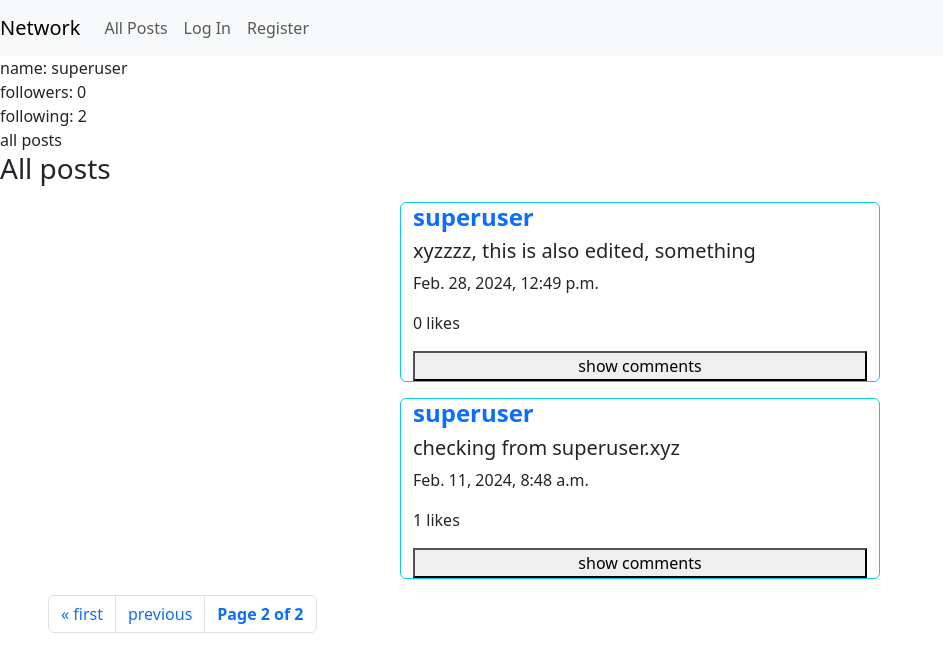
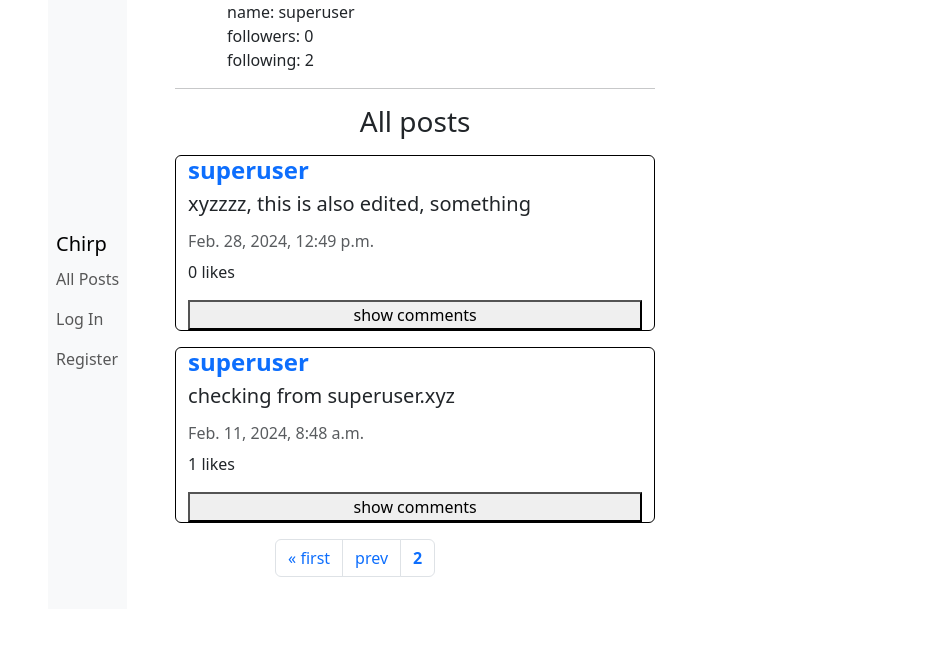
Before and after one commit to Debjyoti0404/network, a Django app: page /profile/superuser?page=2 in a window 1280 px wide. Shown: the top 672 px of the page, without its empty margins (0-943 px from the left). Run offline with Django 3.2, Linux system fonts and the light colour scheme; data comes from the database, SQL or seed files in the repository; both versions use the stored data as it was after the commit.

Commit message:
removed redundant codes

```diff
--- a/network/templates/network/index.html
+++ b/network/templates/network/index.html
@@ -2,18 +2,41 @@
 {% load static %}
 
 {% block body %}
-  {% if post_form is not None and user.is_authenticated %}
+  {% if post_form == "profile_pg" %}
+    <div class="product-container container-fluid" style="width: 25rem;">
+      name: {{ user_profile.username }}
+      <br>
+      followers: {{ user_profile.follower_count }}
+      <br>
+      following: {{ user_profile.following_count }}
+      <br>
+      {% if user.is_authenticated and user.username != user_profile.username %}
+          <a href="{% url 'followrequest' user_profile.username %}">
+              <button>
+                  {% if user in user_profile.follower_list.all %}
+                      Unfollow
+                  {% else %}
+                      Follow
+                  {% endif %}
+              </button>
+          </a>
+          <br>
+      {% endif %}
+    </div>
+  {% elif post_form != "profile_pg" and post_form != "following_pg" and user.is_authenticated %}
+    <div class="product-container container-fluid" style="width: 30rem;">
       <h4>New Post</h4>
       <form id="new-post" action="{% url 'newpost' %}" method="post">
         {% csrf_token %}
         {{ post_form }}
         <input type="submit" value="Submit">
       </form>
+    </div>
   {% endif %}
   <hr>
-  <h3>All posts </h3>
+  <h3 class="text-center">All posts </h3>
   {% for post in all_posts %}
-    <div class="product-container container-fluid card my-3 border border-info" style="width: 30rem;">
+    <div class="product-container container-fluid card my-3 border border-black" style="width: 30rem;">
       <a class="text-decoration-none" href="{% url 'profile' post.username %}">
         <h4 class="fw-bold">{{ post.username }}</h4>
       </a>
@@ -41,17 +64,18 @@
       </div>
     </div>
   {% endfor %}
+  <div class="product-container container-fluid" style="width: 25rem;">
     <ul class="pagination px-5" style="width: 100%;">
       {% if all_posts.has_previous %}
         <li class="page-item">
           <a href="?page=1" class="page-link">&laquo; first</a>
         </li>
         <li class="page-item">
-        <a href="?page={{ all_posts.previous_page_number }}" class="page-link">previous</a>
+          <a href="?page={{ all_posts.previous_page_number }}" class="page-link">prev</a>
         </li>
       {% endif %}
       <li class="page-item">
-        <p class="page-link fw-bold">Page {{ all_posts.number }} of {{ all_posts.paginator.num_pages }}</p>
+          <p class="page-link fw-bold">{{ all_posts.number }}</p>
       </li>
       {% if all_posts.has_next %}
         <li class="page-item">
@@ -62,6 +86,7 @@
         </li>
       {% endif %}
     </ul>
+  </div>
 {% endblock %}
 
 {% block script %}
--- a/network/templates/network/layout.html
+++ b/network/templates/network/layout.html
@@ -1,22 +1,22 @@
 {% load static %}
-
 <!DOCTYPE html>
 <html lang="en">
     <head>
         <meta name="viewport" content="width=device-width, initial-scale=1">
-        <title>{% block title %}Social Network{% endblock %}</title>
+        <title>{% block title %}Chirp{% endblock %}</title>
         <link rel="stylesheet" href="https://cdn.jsdelivr.net/npm/bootstrap@5.3.2/dist/css/bootstrap.min.css" integrity="sha384-T3c6CoIi6uLrA9TneNEoa7RxnatzjcDSCmG1MXxSR1GAsXEV/Dwwykc2MPK8M2HN" crossorigin="anonymous">
         <link href="{% static 'network/styles.css' %}" rel="stylesheet">
         {% block script %}
         {% endblock %}
     </head>
     <body>
-
-        <nav class="navbar navbar-expand-lg navbar-light bg-light">
-            <a class="navbar-brand" href="#">Network</a>
-
-            <div>
-              <ul class="navbar-nav mr-auto">
+        <div class="d-flex">
+            <div class="flex-child mx-5">
+                <nav class="navbar navbar-expand-lg navbar-light bg-light" style="height: 100%;">
+                    <ul class="navbar-nav d-flex flex-column mr-auto">
+                        <li class="nav-item">
+                            <a class="navbar-brand mx-2" href="#">Chirp</a>
+                        </li>
                     {% if user.is_authenticated %}
                         <li class="nav-item">
                             <a class="nav-link" href="{% url 'profile' user.username %}"><strong>{{ user.username }}</strong></a>
@@ -41,12 +41,12 @@
                         </li>
                     {% endif %}
                     </ul>
+                  </nav>
             </div>
-          </nav>
-
-        <div class="body">
+            <div class="flex-child">
                 {% block body %}
                 {% endblock %}
             </div>
+        </div>
     </body>
 </html>
--- a/network/templates/network/profile.html
+++ /dev/null
@@ -1,79 +0,0 @@
-{% extends "network/layout.html" %}
-{% load static %}
-{% block body %}
-    name: {{ user_profile.username }}
-    <br>
-    followers: {{ user_profile.follower_count }}
-    <br>
-    following: {{ user_profile.following_count }}
-    <br>
-    {% if user.is_authenticated and user.username != user_profile.username %}
-        <a href="{% url 'followrequest' user_profile.username %}">
-            <button>
-                {% if user in user_profile.follower_list.all %}
-                    Unfollow
-                {% else %}
-                    Follow
-                {% endif %}
-            </button>
-        </a>
-        <br>
-    {% endif %}
-    all posts
-
-    <h3>All posts </h3>
-    {% for post in all_posts %}
-        <div class="product-container container-fluid card my-3 border border-info" style="width: 30rem;">
-        <a class="text-decoration-none" href="{% url 'profile' post.username %}">
-            <h4 class="fw-bold">{{ post.username }}</h4>
-        </a>
-        <h5 id="post-{{post.id}}">{{ post.post_content }}</h5>
-        {% if post.username == user %}
-            <button id="editpost-{{post.id}}" onclick="edit_post(id)">edit post</button>
-        {% endif %}
-        <p>{{ post.creation_time }}</p>
-        <p id="likecount-{{post.id}}">{{ post.likes }} likes</p>
-        {% if user.is_authenticated %}
-            <button id="like-{{post.id}}" onclick="like_post(id)">
-            {% if user in post.liked_by.all %}
-                remove like
-            {% else %}
-                like
-            {% endif %}
-            </button>
-            <form id="postcomment-{{post.id}}" onsubmit="post_comment(event, id)">
-            <input type="text" id="commentcontent-{{post.id}}" placeholder="comment.." required>
-            <input type="submit" value="Submit">
-            </form>
-        {% endif %}
-        <button id="loadcomment-{{post.id}}" onclick="load_comments(id)">show comments</button>
-        <div id="comment-{{post.id}}" style="display: none;">
-        </div>
-        </div>
-    {% endfor %}
-    <ul class="pagination px-5" style="width: 100%;">
-        {% if all_posts.has_previous %}
-          <li class="page-item">
-            <a href="?page=1" class="page-link">&laquo; first</a>
-          </li>
-          <li class="page-item">
-            <a href="?page={{ all_posts.previous_page_number }}" class="page-link">previous</a>
-          </li>
-        {% endif %}
-        <li class="page-item">
-            <p class="page-link fw-bold">Page {{ all_posts.number }} of {{ all_posts.paginator.num_pages }}</p>
-        </li>
-        {% if all_posts.has_next %}
-          <li class="page-item">
-            <a href="?page={{ all_posts.next_page_number }}" class="page-link">next</a>
-          </li>
-          <li class="page-item">
-            <a href="?page={{ all_posts.paginator.num_pages }}" class="page-link">last &raquo;</a>
-          </li>
-        {% endif %}
-      </ul>
-{% endblock %}
-
-{% block script %}
-  <script src="{% static 'network/index.js' %}"></script>
-{% endblock %}
--- a/network/views.py
+++ b/network/views.py
@@ -42,7 +42,7 @@ def following_posts(request):
     page_obj = paginator.get_page(page_number)
 
     return render(request, "network/index.html", {
-        "post_form": None,
+        "post_form": "following_pg",
         "all_posts": page_obj,
         "all_comments": Comments.objects.all()
     })
@@ -174,7 +174,8 @@ def profile_view(request, name):
     paginator = Paginator(all_posts, 2)
     pg_number = request.GET.get("page")
     pg_obj = paginator.get_page(pg_number)
-    return render(request, "network/profile.html", {
+    return render(request, "network/index.html", {
+        "post_form": "profile_pg",
         "user_profile": User.objects.get(username=name),
         "all_posts": pg_obj
     })
```
Also changed, not shown: db.sqlite3. Lines whose indentation alone changed are shown as unchanged.
